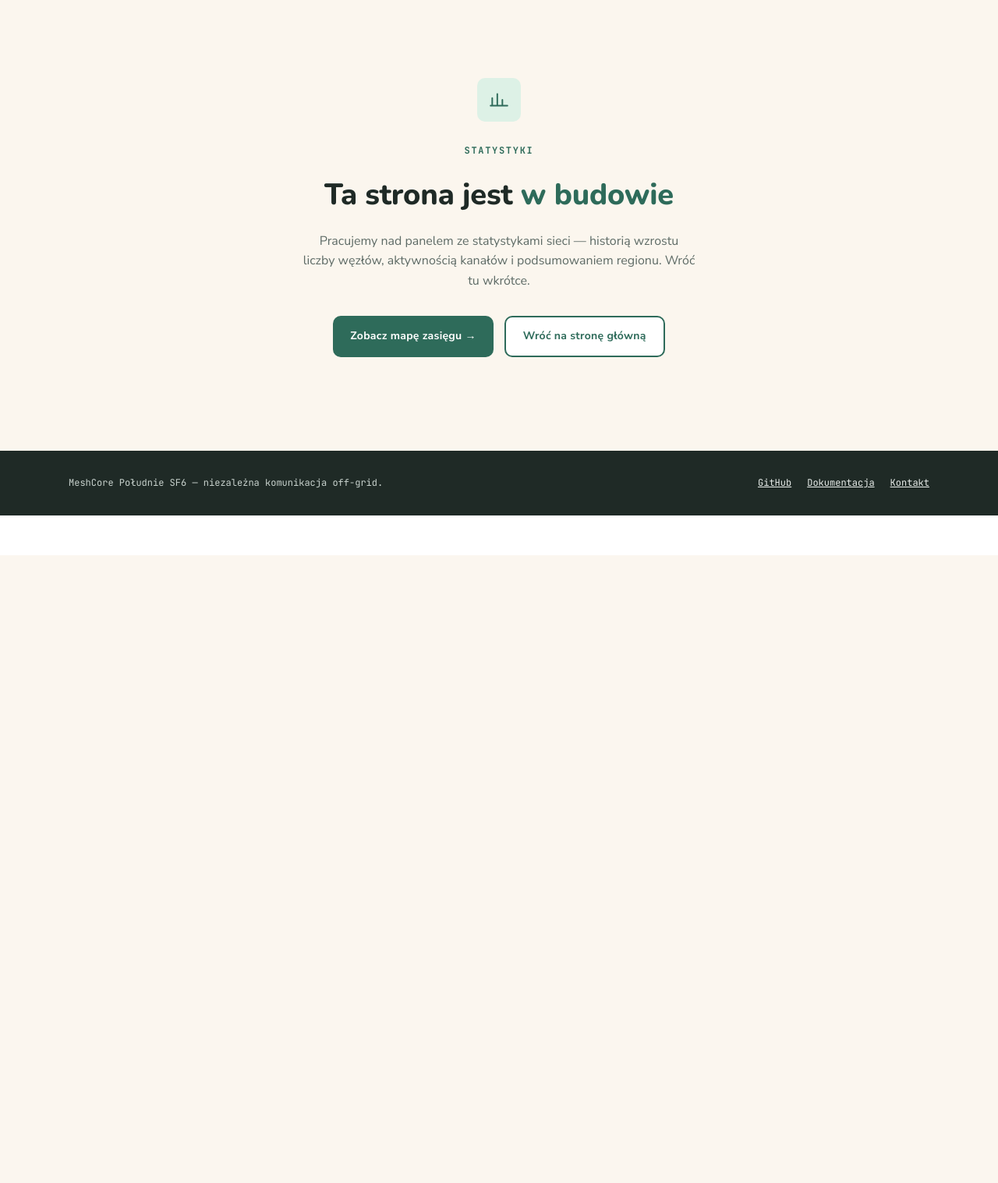
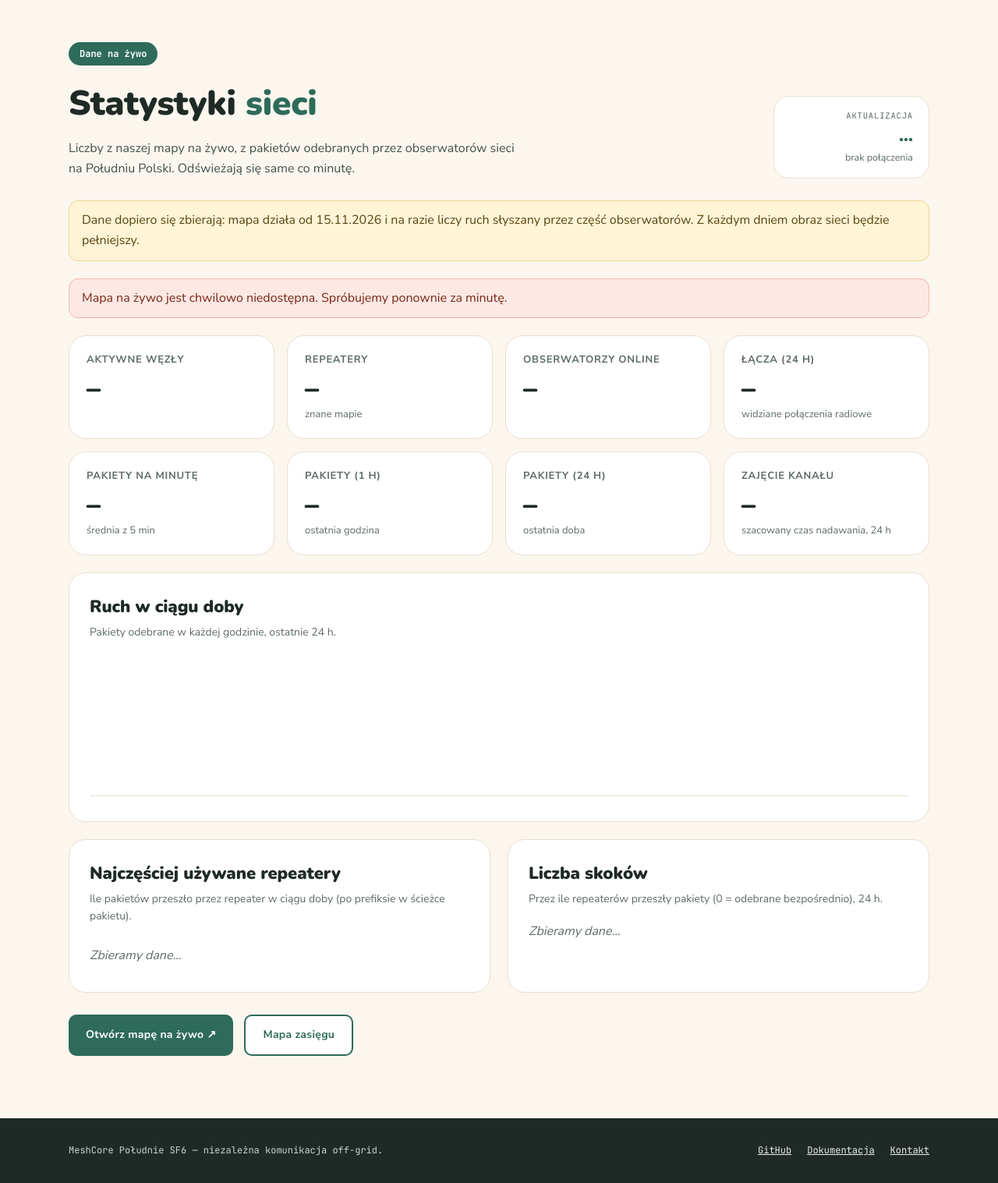
Before and after one commit to aventurovan/meshcore-sf6-firmware, a PHP site: page /statystyki.php in a window 1280 px wide. Shown: the part 88-1605 px from the top of the page at 78% size. Before the commit the page ends 800 px from the top, so only its background shows below. Run offline with PHP 8.4, Linux system fonts and the light colour scheme.

Commit message:
Statystyki: kafelki, ruch 24 h, top repeatery i skoki z mapy na żywo
Co-Authored-By: Claude Opus 5.5 <noreply@anthropic.com>
Claude-Session: https://claude.ai/code/session_01Vxn5N5msNpoQTSz2iexvVC

```diff
--- /dev/null
+++ b/strona/assets/statystyki.js
@@ -0,0 +1,75 @@
+// Statystyki sieci z mapy na żywo (live.meshcoresouth.pl/api/export/statystyki.json), odświeżane co minutę.
+(function () {
+  const $ = (id) => document.getElementById(id);
+  const esc = (s) => String(s ?? '').replace(/[&<>"']/g, (c) => ({ '&': '&amp;', '<': '&lt;', '>': '&gt;', '"': '&quot;', "'": '&#39;' }[c]));
+  const fmt = (n) => (n == null ? '–' : Number(n).toLocaleString('pl-PL'));
+  const set = (k, v) => document.querySelectorAll(`[data-k="${k}"]`).forEach((e) => (e.textContent = v));
+
+  function tiles(d) {
+    const l = d.liczniki || {}, doba = d.doba || {};
+    set('aktywne', fmt(l.aktywne));
+    set('wezly-sub', l.wezly != null ? `z ${fmt(l.wezly)} znanych węzłów` : '');
+    set('repeatery', fmt(l.repeatery));
+    set('obserwatorzy', fmt(l.obserwatorzyOnline));
+    set('obs-sub', l.obserwatorzy != null ? `z ${fmt(l.obserwatorzy)} wszystkich` : '');
+    set('lacza24h', fmt(l.lacza24h));
+    set('pakietyMinuta', l.pakietyMinuta == null ? '–' : Number(l.pakietyMinuta).toLocaleString('pl-PL', { maximumFractionDigits: 1 }));
+    set('pakietyGodzina', fmt(l.pakietyGodzina));
+    set('pakiety24', fmt(doba.pakiety));
+    set('kanal', doba.zajecieKanaluPct == null ? '–' : `${Number(doba.zajecieKanaluPct).toLocaleString('pl-PL', { maximumFractionDigits: 1 })} %`);
+  }
+
+  // 24 słupki godzinowe; brakujące godziny = 0
+  function hours(d) {
+    const box = $('stHours'), axis = $('stHoursAxis');
+    const m = new Map(((d.doba || {}).godziny || []).map((g) => [Math.floor(new Date(g.godzina).getTime() / 3600000), g.nb]));
+    const teraz = Math.floor(Date.now() / 3600000), h = [];
+    for (let i = 23; i >= 0; i--) h.push({ t: teraz - i, nb: m.get(teraz - i) || 0 });
+    const max = Math.max(1, ...h.map((x) => x.nb));
+    const godz = (t) => new Date(t * 3600000).toLocaleTimeString('pl-PL', { hour: '2-digit', minute: '2-digit' });
+    box.innerHTML = h.map((x) => `<div class="st-col" tabindex="0" title="${godz(x.t)}–${godz(x.t + 1)}: ${fmt(x.nb)} pakietów"><i style="height:${x.nb ? Math.max(3, (x.nb / max) * 100) : 0}%"></i></div>`).join('');
+    box.setAttribute('aria-label', 'Pakiety w kolejnych godzinach: ' + h.map((x) => `${godz(x.t)} ${x.nb}`).join(', '));
+    axis.innerHTML = h.map((x, i) => `<span>${i % 6 === 0 || i === 23 ? godz(x.t) : ''}</span>`).join('');
+  }
+
+  function rank(d) {
+    const r = ((d.doba || {}).repeatery || []);
+    const ol = $('stRank');
+    if (!r.length) { ol.innerHTML = '<li class="st-empty">Zbieramy dane…</li>'; return; }
+    const max = Math.max(1, ...r.map((x) => x.nb));
+    ol.innerHTML = r.map((x) => {
+      const nazwa = x.nazwa ? esc(x.nazwa) : x.kandydaci > 1 ? `<span class="mono">${esc(x.prefiks)}</span> <small>(wspólny prefiks)</small>` : `<span class="mono">${esc(x.prefiks)}</span> <small>(nieznany)</small>`;
+      return `<li title="${fmt(x.nb)} pakietów"><div class="st-rank-row"><span class="st-rank-name">${nazwa}</span><b>${fmt(x.nb)}</b></div><div class="st-bar"><i style="width:${(x.nb / max) * 100}%"></i></div></li>`;
+    }).join('');
+  }
+
+  function hops(d) {
+    const s = ((d.doba || {}).skoki || []).filter((x) => x.skoki != null);
+    const box = $('stHops');
+    if (!s.length) { box.innerHTML = '<div class="st-empty">Zbieramy dane…</div>'; return; }
+    // 0…9 osobno, 10 i więcej razem
+    const g = new Map();
+    for (const x of s) { const k = Math.min(x.skoki, 10); g.set(k, (g.get(k) || 0) + x.nb); }
+    const rows = [...g.entries()].sort((a, b) => a[0] - b[0]);
+    const total = rows.reduce((t, [, n]) => t + n, 0), max = Math.max(1, ...rows.map(([, n]) => n));
+    box.innerHTML = rows.map(([k, n]) => `<div class="st-hop" title="${fmt(n)} pakietów (${Math.round((n / total) * 100)} %)"><span class="st-hop-k">${k === 10 ? '10+' : k}</span><div class="st-bar"><i style="width:${(n / max) * 100}%"></i></div><b>${Math.round((n / total) * 100)} %</b></div>`).join('');
+  }
+
+  async function load() {
+    try {
+      const r = await fetch(window.ST_URL + '?t=' + Date.now(), { cache: 'no-store' });
+      if (!r.ok) throw new Error('HTTP ' + r.status);
+      const d = await r.json();
+      $('stErr').hidden = true;
+      tiles(d); hours(d); rank(d); hops(d);
+      const t = d.heure ? new Date(d.heure) : new Date();
+      $('stTime').textContent = t.toLocaleTimeString('pl-PL', { hour: '2-digit', minute: '2-digit' });
+      $('stState').textContent = 'na żywo · co minutę';
+    } catch (e) {
+      $('stErr').hidden = false;
+      $('stState').textContent = 'brak połączenia';
+    }
+  }
+  load();
+  setInterval(load, 60000);
+})();
--- a/strona/assets/style.css
+++ b/strona/assets/style.css
@@ -1010,3 +1010,43 @@ a.ms-dl-card:hover{ border-color:var(--ms-accent); transform:translateY(-2px); }
 .fl-file{ display:flex; flex-direction:column; gap:6px; margin:14px 0 10px; font-size:13.5px; font-weight:700; color:var(--muted); }
 .fl-file input[type=file]{ font:inherit; font-weight:400; color:var(--text); background:var(--panel-2); border:1px dashed var(--line); border-radius:12px; padding:12px; cursor:pointer; }
 .fl-file input[type=text]{ font:inherit; font-size:15px; color:var(--text); background:#fff; border:1.5px solid var(--line); border-radius:10px; padding:9px 12px; max-width:220px; }
+
+/* ===== Statystyki (statystyki.php) ===== */
+.st-page .fl-notice{ margin-bottom:22px; }
+.st-tiles{ display:grid; grid-template-columns:repeat(4,1fr); gap:16px; margin-bottom:22px; }
+.st-tile{ padding:20px 22px; }
+.st-lbl{ font-size:13px; font-weight:700; color:var(--muted); text-transform:uppercase; letter-spacing:.06em; }
+.st-num{ font-family:'Nunito','Manrope',sans-serif; font-weight:900; font-size:36px; line-height:1.15; margin:6px 0 2px; color:var(--text); font-variant-numeric:tabular-nums; }
+.st-sub{ font-size:13px; color:var(--muted); }
+.st-block{ margin-bottom:22px; }
+.st-block h2{ font-size:22px; }
+.st-note{ color:var(--muted); font-size:14px; margin:4px 0 18px; }
+.st-two{ display:grid; grid-template-columns:1fr 1fr; gap:22px; }
+.st-two .st-block{ margin-bottom:0; }
+.st-hours{ display:flex; align-items:flex-end; gap:2px; height:180px; border-bottom:1px solid var(--line); }
+.st-col{ flex:1 1 0; height:100%; display:flex; align-items:flex-end; cursor:default; outline:none; }
+.st-col i{ display:block; width:100%; background:var(--green); border-radius:4px 4px 0 0; transition:opacity .15s; }
+.st-hours:hover .st-col i{ opacity:.45; }
+.st-hours .st-col:hover i, .st-col:focus i{ opacity:1; }
+.st-hours-axis{ display:flex; gap:2px; margin-top:6px; }
+.st-hours-axis span{ flex:1 1 0; font-size:11.5px; color:var(--muted); white-space:nowrap; overflow:visible; font-family:'JetBrains Mono',monospace; }
+.st-rank{ list-style:none; margin:0; padding:0; counter-reset:st; }
+.st-rank li{ counter-increment:st; padding:8px 0 8px 34px; position:relative; border-top:1px solid var(--line); }
+.st-rank li:first-child{ border-top:0; }
+.st-rank li::before{ content:counter(st); position:absolute; left:0; top:8px; width:24px; height:24px; border-radius:12px; background:var(--green-soft); color:var(--green); font-weight:800; font-size:13px; display:flex; align-items:center; justify-content:center; }
+.st-rank li.st-empty{ padding-left:0; }
+.st-rank li.st-empty::before{ display:none; }
+.st-rank-row{ display:flex; justify-content:space-between; gap:12px; font-size:15px; }
+.st-rank-name{ overflow:hidden; text-overflow:ellipsis; white-space:nowrap; }
+.st-rank-row b{ font-variant-numeric:tabular-nums; }
+.st-rank small{ color:var(--muted); }
+.st-bar{ height:8px; background:var(--panel-2); border-radius:4px; margin-top:6px; overflow:hidden; flex:1 1 auto; }
+.st-bar i{ display:block; height:100%; background:var(--green); border-radius:4px; }
+.st-hop{ display:flex; align-items:center; gap:12px; padding:5px 0; }
+.st-hop .st-bar{ margin-top:0; height:14px; }
+.st-hop-k{ width:30px; font-family:'JetBrains Mono',monospace; font-weight:700; text-align:right; }
+.st-hop b{ width:44px; text-align:right; font-variant-numeric:tabular-nums; font-size:14px; }
+.st-empty{ color:var(--muted); font-style:italic; }
+.st-foot{ display:flex; gap:14px; flex-wrap:wrap; margin-top:28px; }
+@media (max-width:900px){ .st-tiles{ grid-template-columns:repeat(2,1fr); } .st-two{ grid-template-columns:1fr; } }
+@media (max-width:480px){ .st-num{ font-size:28px; } .st-tile{ padding:16px; } .st-hours{ height:140px; } }
--- a/strona/includes/config.php
+++ b/strona/includes/config.php
@@ -5,6 +5,9 @@
 define('SITE_NAME', 'MeshCore Południe');
 
 define('URL_LIVE_MAP', 'https://meshcorekk.xyz/');
+// Nasza mapa na żywo (live-mesh-map-pl na serwerze w Proxmoxie, tunel Cloudflare) i jej statystyki dla statystyki.php
+define('URL_OUR_LIVE_MAP', 'https://live.meshcoresouth.pl/');
+define('URL_LIVE_STATS', 'https://live.meshcoresouth.pl/api/export/statystyki.json');
 define('URL_MAPPER', 'https://meshcoresouth.pl/mapper');
 define('URL_MAPPER_APK', 'https://meshcoresouth.pl/mapper/apk/');
 // MeshSpeed na iPhone'a: odkomentuj i wpisz link TestFlight, a na meshspeed.php pojawi się przycisk
--- a/strona/statystyki.php
+++ b/strona/statystyki.php
@@ -1,22 +1,61 @@
 <?php
 $page_title = 'Statystyki';
-$page_description = 'Statystyki sieci MeshCore Południe — strona w budowie.';
+$page_description = 'Statystyki sieci MeshCore Południe na żywo: węzły, repeatery, obserwatorzy, ruch w ciągu doby.';
 require __DIR__ . '/includes/header.php';
 ?>
 
-<section class="stats-page" style="padding-top:100px; padding-bottom:120px;">
-  <div class="wrap" style="text-align:center; max-width:560px; margin:0 auto;">
-    <div class="ico-box" style="width:56px; height:56px; margin:0 auto 24px;">
-      <svg width="26" height="26" viewBox="0 0 24 24" fill="none"><path d="M4 19V10M10 19V5M16 19v-7M22 19H2" stroke="currentColor" stroke-width="1.8" stroke-linecap="round" stroke-linejoin="round"/></svg>
+<section class="fl-page st-page">
+  <div class="wrap">
+    <div class="fl-head">
+      <div>
+        <span class="pill">Dane na żywo</span>
+        <h1>Statystyki <span>sieci</span></h1>
+        <p>Liczby z naszej mapy na żywo, z pakietów odebranych przez obserwatorów sieci na Południu Polski. Odświeżają się same co minutę.</p>
+      </div>
+      <div class="fl-ver card st-upd" id="stUpd"><div class="lbl">Aktualizacja</div><div class="val mono" id="stTime">…</div><div class="sub" id="stState">wczytywanie</div></div>
     </div>
-    <span class="label">Statystyki</span>
-    <h1 style="font-size:clamp(28px,4vw,38px); margin:14px 0 16px;">Ta strona jest <span style="color:var(--green);">w budowie</span></h1>
-    <p style="color:var(--muted); font-size:16px; margin-bottom:32px;">Pracujemy nad panelem ze statystykami sieci — historią wzrostu liczby węzłów, aktywnością kanałów i podsumowaniem regionu. Wróć tu wkrótce.</p>
-    <div style="display:flex; gap:14px; justify-content:center; flex-wrap:wrap;">
-      <a href="/#zasieg" class="btn btn-green">Zobacz mapę zasięgu →</a>
-      <a href="/" class="btn btn-line">Wróć na stronę główną</a>
+
+    <div class="fl-notice">Dane dopiero się zbierają: mapa działa od 15.11.2026 i na razie liczy ruch słyszany przez część obserwatorów. Z każdym dniem obraz sieci będzie pełniejszy.</div>
+    <div class="fl-notice err" id="stErr" hidden>Mapa na żywo jest chwilowo niedostępna. Spróbujemy ponownie za minutę.</div>
+
+    <div class="st-tiles" id="stTiles">
+      <div class="card st-tile"><div class="st-lbl">Aktywne węzły</div><div class="st-num" data-k="aktywne">–</div><div class="st-sub" data-k="wezly-sub">&nbsp;</div></div>
+      <div class="card st-tile"><div class="st-lbl">Repeatery</div><div class="st-num" data-k="repeatery">–</div><div class="st-sub">znane mapie</div></div>
+      <div class="card st-tile"><div class="st-lbl">Obserwatorzy online</div><div class="st-num" data-k="obserwatorzy">–</div><div class="st-sub" data-k="obs-sub">&nbsp;</div></div>
+      <div class="card st-tile"><div class="st-lbl">Łącza (24 h)</div><div class="st-num" data-k="lacza24h">–</div><div class="st-sub">widziane połączenia radiowe</div></div>
+      <div class="card st-tile"><div class="st-lbl">Pakiety na minutę</div><div class="st-num" data-k="pakietyMinuta">–</div><div class="st-sub">średnia z 5 min</div></div>
+      <div class="card st-tile"><div class="st-lbl">Pakiety (1 h)</div><div class="st-num" data-k="pakietyGodzina">–</div><div class="st-sub">ostatnia godzina</div></div>
+      <div class="card st-tile"><div class="st-lbl">Pakiety (24 h)</div><div class="st-num" data-k="pakiety24">–</div><div class="st-sub">ostatnia doba</div></div>
+      <div class="card st-tile"><div class="st-lbl">Zajęcie kanału</div><div class="st-num" data-k="kanal">–</div><div class="st-sub">szacowany czas nadawania, 24 h</div></div>
+    </div>
+
+    <div class="card st-block">
+      <h2>Ruch w ciągu doby</h2>
+      <p class="st-note">Pakiety odebrane w każdej godzinie, ostatnie 24 h.</p>
+      <div class="st-hours" id="stHours" role="img" aria-label="Wykres liczby pakietów w kolejnych godzinach"></div>
+      <div class="st-hours-axis" id="stHoursAxis"></div>
+    </div>
+
+    <div class="st-two">
+      <div class="card st-block">
+        <h2>Najczęściej używane repeatery</h2>
+        <p class="st-note">Ile pakietów przeszło przez repeater w ciągu doby (po prefiksie w ścieżce pakietu).</p>
+        <ol class="st-rank" id="stRank"><li class="st-empty">Zbieramy dane…</li></ol>
+      </div>
+      <div class="card st-block">
+        <h2>Liczba skoków</h2>
+        <p class="st-note">Przez ile repeaterów przeszły pakiety (0 = odebrane bezpośrednio), 24 h.</p>
+        <div class="st-bars" id="stHops"><div class="st-empty">Zbieramy dane…</div></div>
+      </div>
+    </div>
+
+    <div class="st-foot">
+      <a href="<?= URL_OUR_LIVE_MAP ?>" class="btn btn-green" target="_blank" rel="noopener">Otwórz mapę na żywo ↗</a>
+      <a href="/#zasieg" class="btn btn-line">Mapa zasięgu</a>
     </div>
   </div>
 </section>
 
+<script>window.ST_URL = <?= json_encode(URL_LIVE_STATS) ?>;</script>
+<script src="/assets/statystyki.js?v=<?= filemtime(__DIR__ . '/assets/statystyki.js') ?>"></script>
 <?php require __DIR__ . '/includes/footer.php'; ?>
```
Also changed, not shown: strona/PRZEKAZANIE.md (+5 -0 lines).
